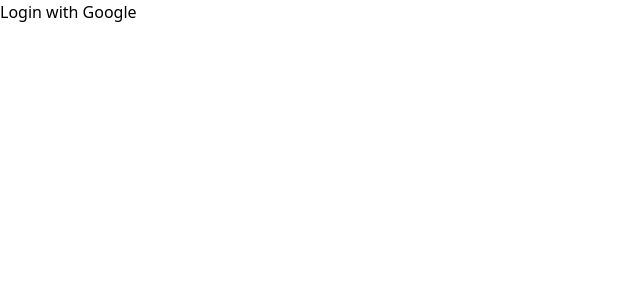
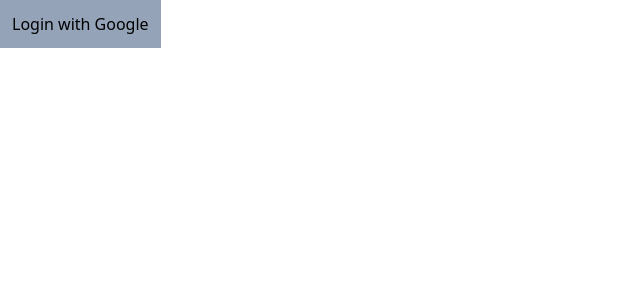
Before and after one commit to odu-emse/Glance-Frontend, a Next.js app: page /login in a window 1280 px wide. Shown: the top 300 px of the page, without its empty margins (0-640 px from the left). Built offline with nearby package versions, Linux system fonts and the light colour scheme.

Commit message:
Add the google login button

```diff
--- a/package.json
+++ b/package.json
@@ -9,6 +9,7 @@
     "lint": "next lint"
   },
   "dependencies": {
+    "@react-oauth/google": "^0.2.6",
     "next": "12.2.5",
     "react": "18.2.0",
     "react-dom": "18.2.0"
--- a/pages/_app.js
+++ b/pages/_app.js
@@ -1,7 +1,13 @@
+import { GoogleOAuthProvider } from '@react-oauth/google'
+import Head from 'next/head'
 import '../styles/globals.css'
 
 function App({ Component, pageProps }) {
-  return <Component {...pageProps} />
+  return (
+    <GoogleOAuthProvider clientId='179547029989-eueljn9jl5gqgforq4jpav2qddfhqhlu.apps.googleusercontent.com'>
+      <Component {...pageProps} />
+    </GoogleOAuthProvider>
+  );
 }
 
 export default App
--- a/pages/login.js
+++ b/pages/login.js
@@ -1,6 +1,20 @@
+import { useGoogleLogin } from '@react-oauth/google';
+
 const Login = () => {
+
+    const login = useGoogleLogin({
+        onSuccess: async codeResponse => console.log(codeResponse),
+        onError: error => console.log(error),
+        flow: 'auth-code',
+    });
+
     return <div>
-        <a href="#">Login with Google</a>
+        <button
+            onClick={() => login()}
+            className="p-3 bg-slate-400"
+        >
+            Login with Google
+        </button>
     </div>
 }
 
```
Also changed, not shown: 1 other file (tests, documents, lock files or other folders).
